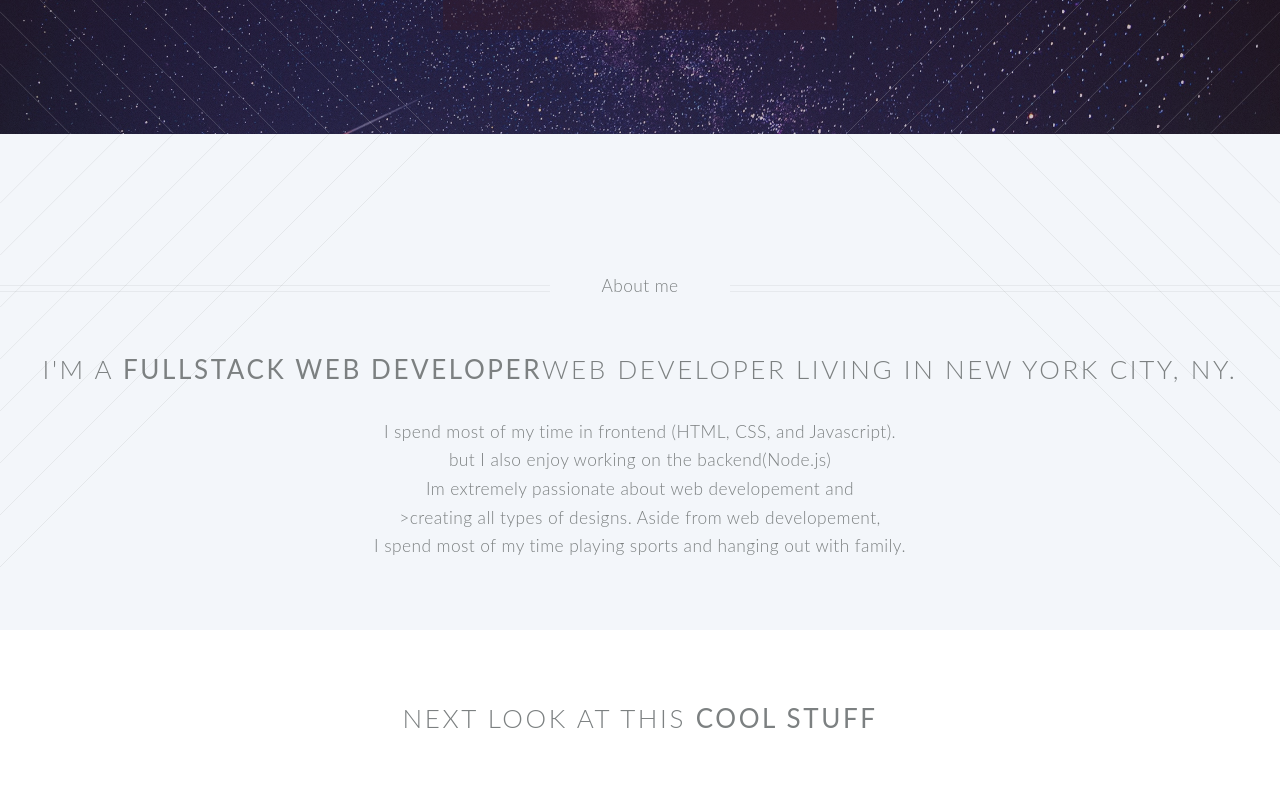
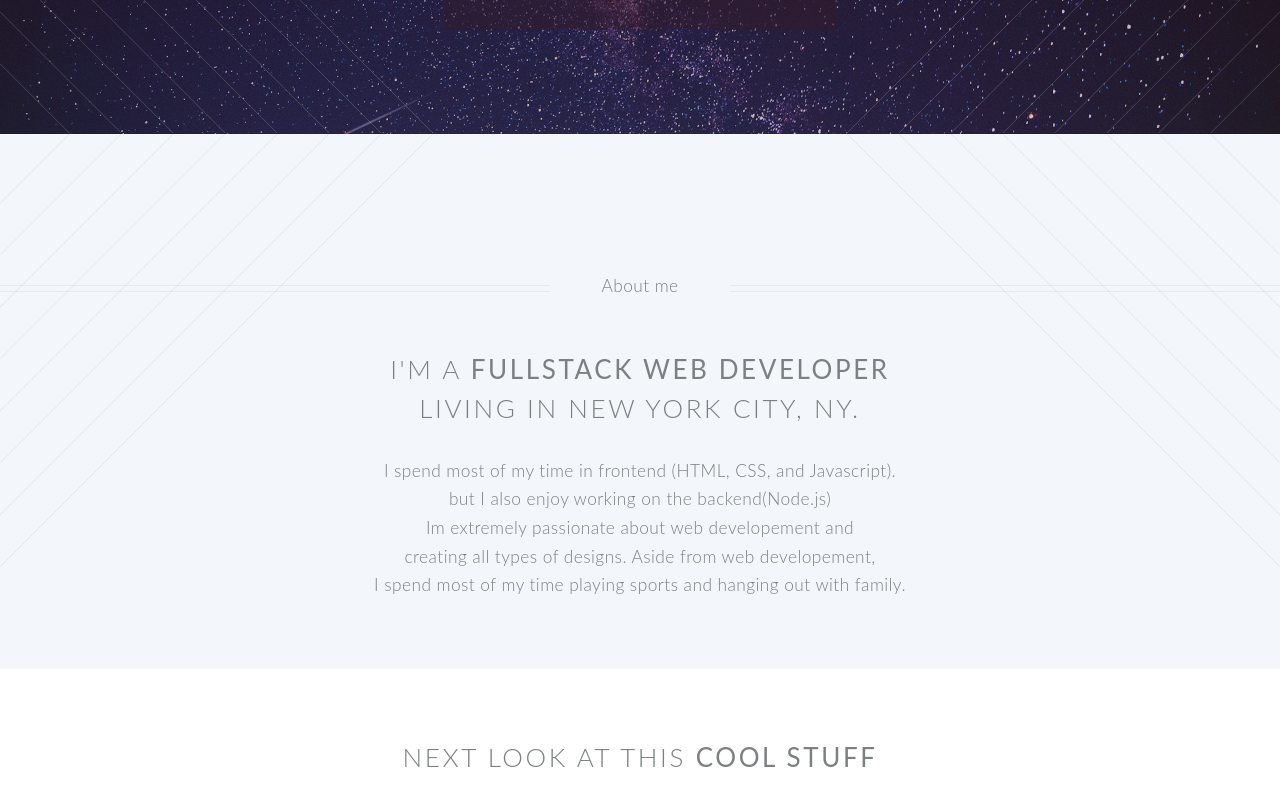
Before and after one commit to omarmartinez413/portfolio, a React (Create React App) app: page / in a window 1280 px wide. Shown: the part 518-1306 px from the top of the page. Built offline with nearby package versions, Linux system fonts and the light colour scheme; grey boxes are pictures that could not be loaded.

Commit message:
about me edits

```diff
--- a/src/App.js
+++ b/src/App.js
@@ -55,14 +55,17 @@ class App extends Component {
 
 				  <header className="special container">
 						  <span className="icon fa-bar-chart-o">About me</span>
-						  <h2>I'm a <strong>fullstack web developer</strong>web developer living in new york city, ny.</h2>
+						  <h2>I'm a <strong>fullstack web developer</strong>
+						  <br/>
+							living in new york city, ny.</h2>
 						  <br />
 
 						  <p>I spend most of my time in frontend (HTML, CSS, and Javascript).
 							<br />
 						   but I also enjoy working on the backend(Node.js)
 						  <br />
-						  <p>Im extremely passionate about web developement and <br/>>creating all types of designs. Aside from web developement,
+						  <p>Im extremely passionate about web developement and <br/>
+						  creating all types of designs. Aside from web developement,
   <br/>
   I spend most of my time playing sports and hanging out with family.</p>
 						  </p>
```
